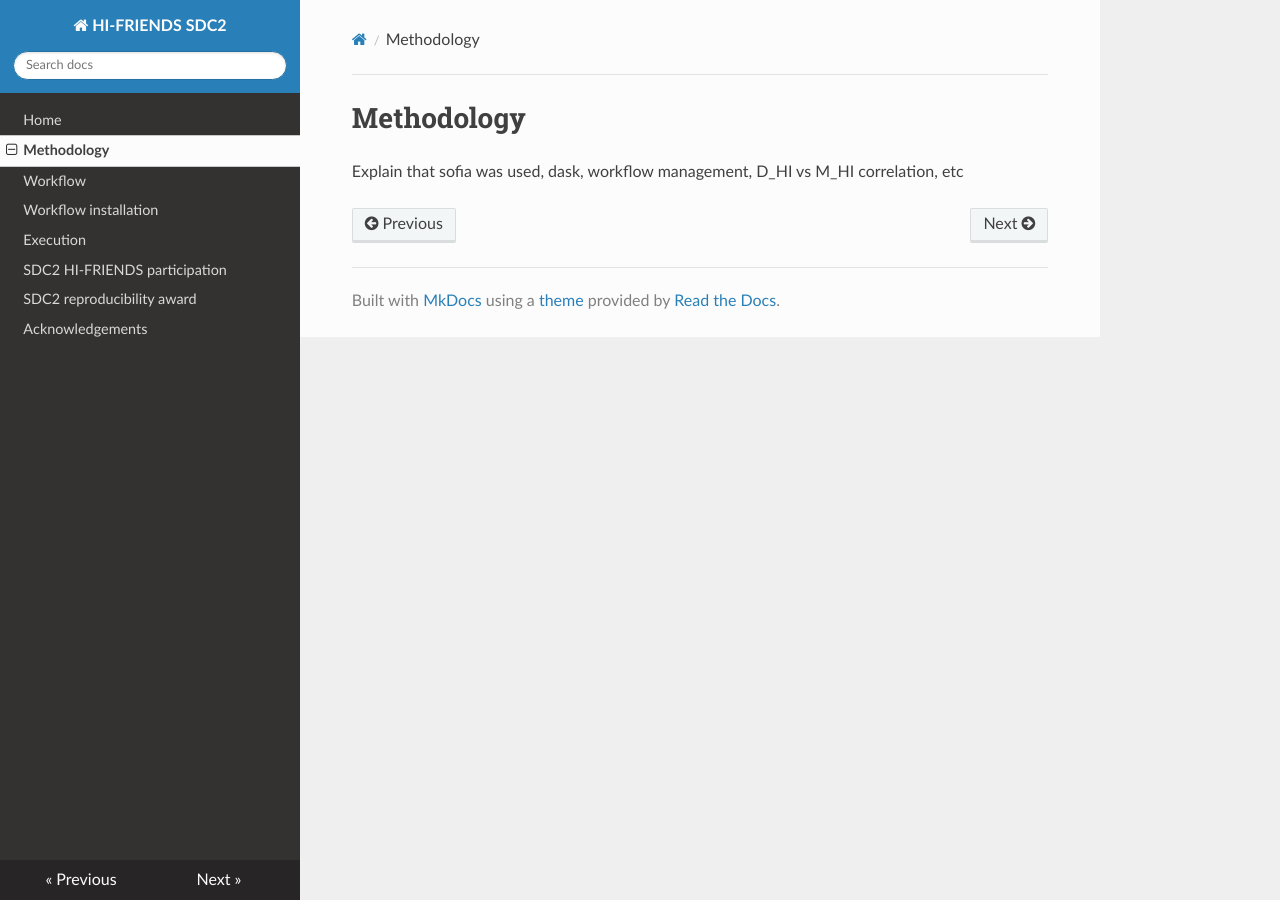
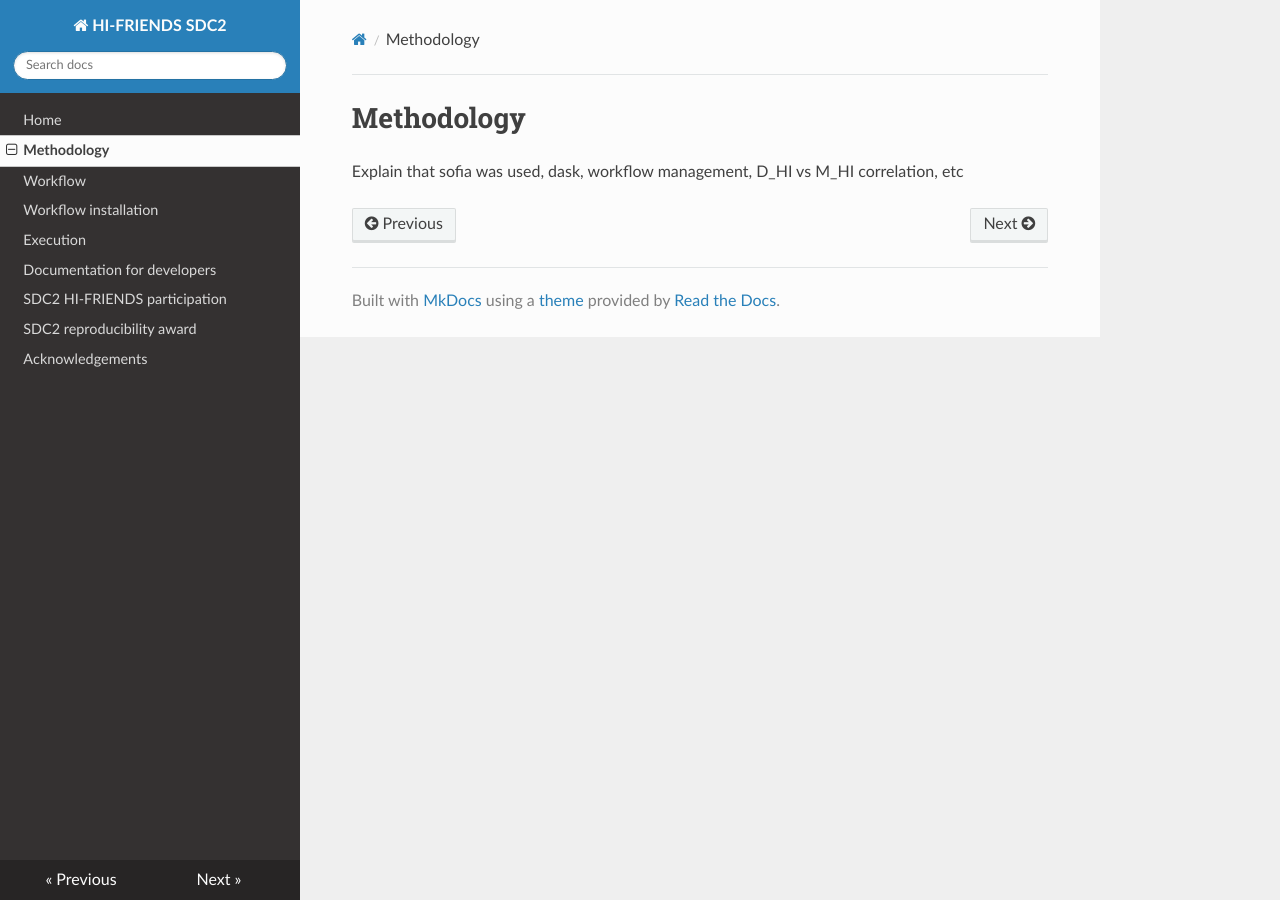
Before and after one commit to HI-FRIENDS-SDC2/hi-friends, an MkDocs documentation site: the page built from docs/methodology.md, in a window 1280 px wide. Built offline with MkDocs 1.6.1, drawn with Linux system fonts in a browser that asks for light colours; nearby versions of some CDN libraries.

Commit message:
Update medics.yml adding doc for developers

```diff
--- a/mkdocs.yml
+++ b/mkdocs.yml
@@ -9,6 +9,7 @@ nav:
     - Workflow: workflow.md
     - Workflow installation: installation.md
     - Execution: execution.md
+    - Documentation for developers: developers.md
     - SDC2 HI-FRIENDS participation: results.md
     - SDC2 reproducibility award: reproducibility.md
     - Acknowledgements: acknowledgements.md
```
